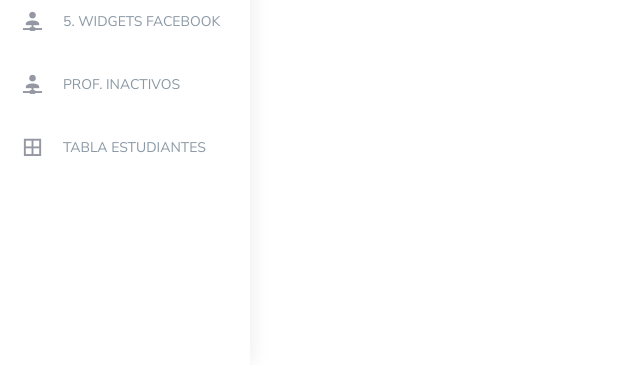
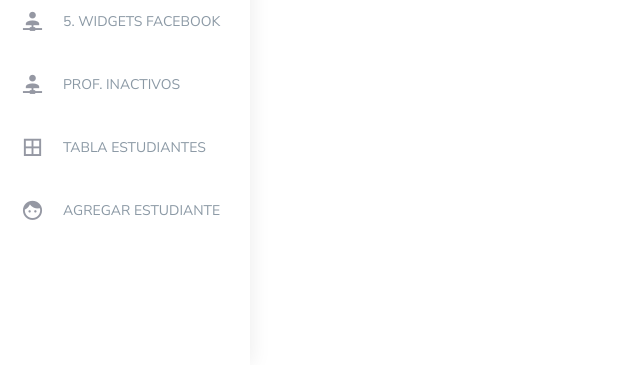
Before and after one commit to Willyjhamilgutierrez/gestionSoftware, a CodeIgniter app: page /database/index.php/estudiante/index in a window 1280 px wide. Shown: the part 435-800 px from the top of the page, without its empty margins (0-640 px from the left). Run offline with CodeIgniter, Linux system fonts and the light colour scheme; data that the repository does not hold is empty; some web fonts are replaced.

Commit message:
Enlace añadido y su correspondiente configuración

```diff
--- a/application/views/includes/nav.php
+++ b/application/views/includes/nav.php
@@ -213,14 +213,17 @@
 							</span>
 						</a>
 					</li>
-					<!--<li class="sidebar-item"> <a class="sidebar-link waves-effect waves-dark sidebar-link"
-							href="<?php echo base_url(); ?>" aria-expanded="false"><i class="mdi mdi-face"></i><span
-								class="hide-menu">
+					<li class="sidebar-item">
+						<a class="sidebar-link waves-effect waves-dark sidebar-link" href="<?php echo base_url(); ?>" aria-expanded="false">
+							<i class="mdi mdi-face"></i>
+							<span class="hide-menu">
 								<?php echo form_open_multipart('estudiante/agregar'); ?>
 								<button type="submit" class="btn">AGREGAR ESTUDIANTE</button>
 								<?php echo form_close(); ?>
-							</span></a></li>
-					<li class="sidebar-item"> <a class="sidebar-link waves-effect waves-dark sidebar-link"
+							</span>
+						</a>
+					</li>
+					<!--<li class="sidebar-item"> <a class="sidebar-link waves-effect waves-dark sidebar-link"
 							href="<?php echo base_url(); ?>" aria-expanded="false"><i class="mdi mdi-checkbox-marked"></i><span
 								class="hide-menu">
 								<?php echo form_open_multipart('estudiante/verinactivos'); ?>
```
